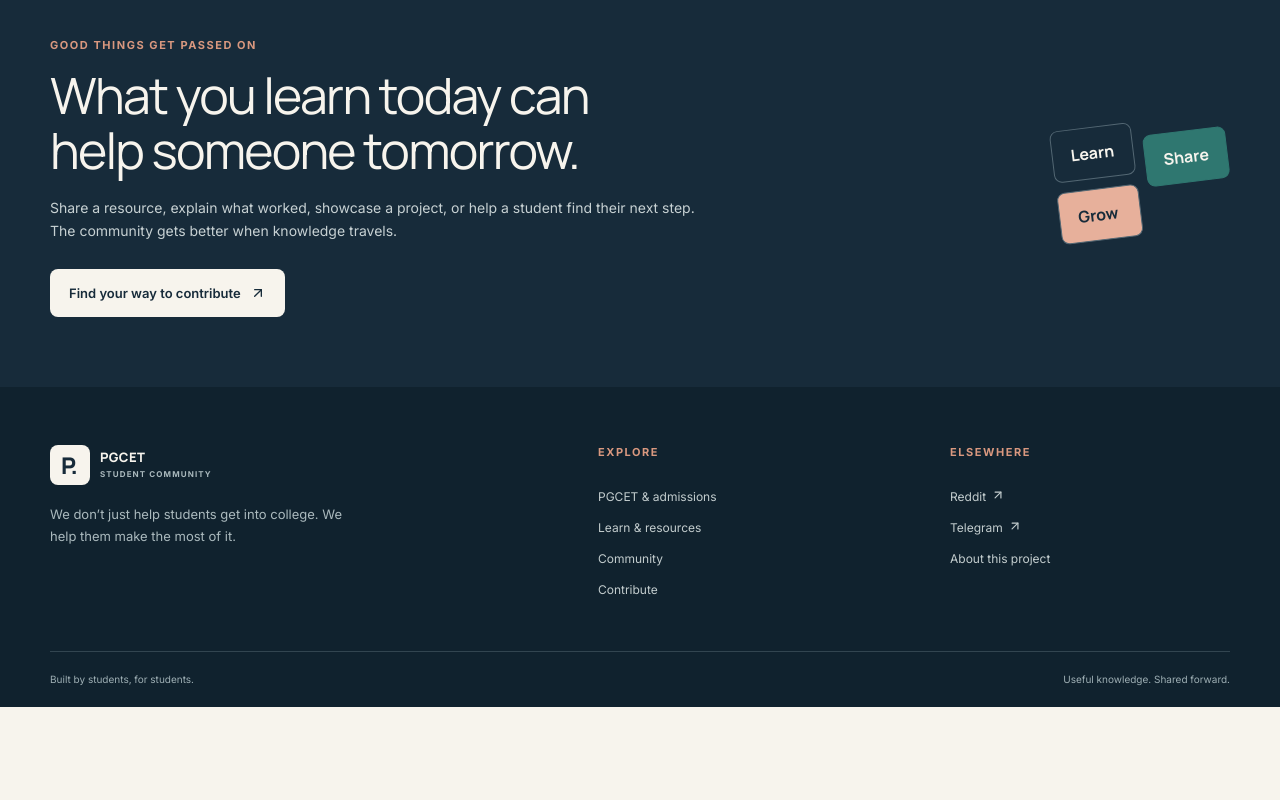
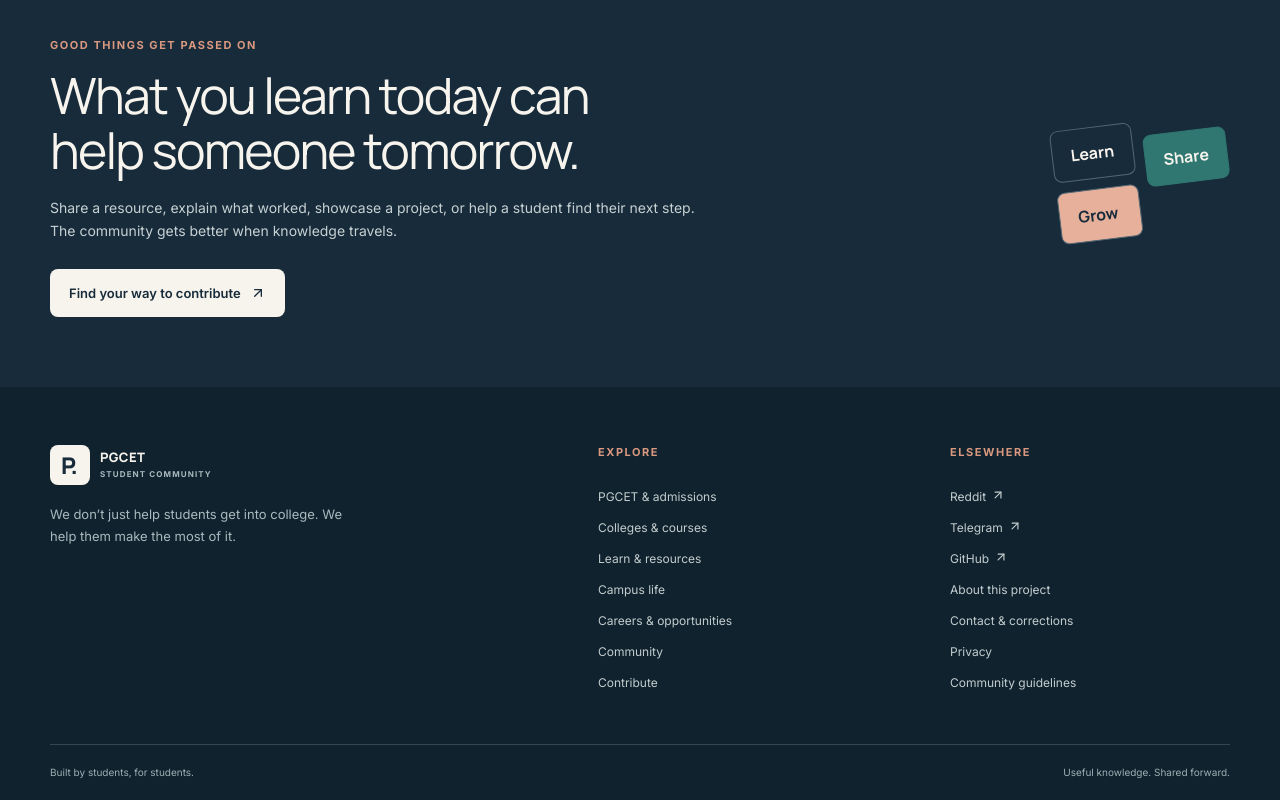
Before and after one commit to Rjiv07/pgcet-student-community, a React (Vite) app: page / in a window 1280 px wide. Shown: the part 1914-2714 px from the top of the page. Before the commit the page ends 2621 px from the top, so only its background shows below. Built offline with nearby package versions, Linux system fonts and the light colour scheme.

Commit message:
feat: expand navigation and routes for src/components/layout/SiteFooter.tsx

```diff
--- a/src/components/layout/SiteFooter.tsx
+++ b/src/components/layout/SiteFooter.tsx
@@ -3,37 +3,9 @@ import { Link } from 'react-router-dom';
 import { site } from '../../content/site';
 
 export function SiteFooter() {
-  return (
-    <footer className="site-footer">
-      <div className="container footer-main">
-        <div className="footer-intro">
-          <Link className="wordmark wordmark-footer" to="/">
-            <span className="wordmark-mark" aria-hidden="true">P.</span>
-            <span className="wordmark-copy">
-              <span className="wordmark-name">{site.shortName}</span>
-              <span className="wordmark-caption">STUDENT COMMUNITY</span>
-            </span>
-          </Link>
-          <p>We don’t just help students get into college. We help them make the most of it.</p>
-        </div>
-        <div className="footer-links">
-          <span className="eyebrow footer-eyebrow">EXPLORE</span>
-          <Link to="/pgcet">PGCET & admissions</Link>
-          <Link to="/learn">Learn & resources</Link>
-          <Link to="/community">Community</Link>
-          <Link to="/contribute">Contribute</Link>
-        </div>
-        <div className="footer-links">
-          <span className="eyebrow footer-eyebrow">ELSEWHERE</span>
-          <a href={site.community.reddit} target="_blank" rel="noreferrer">Reddit <ArrowUpRight size={14} /></a>
-          <a href={site.community.telegram} target="_blank" rel="noreferrer">Telegram <ArrowUpRight size={14} /></a>
-          <Link to="/about">About this project</Link>
-        </div>
-      </div>
-      <div className="container footer-bottom">
-        <span>Built by students, for students.</span>
-        <span>Useful knowledge. Shared forward.</span>
-      </div>
-    </footer>
-  );
+  return <footer className="site-footer"><div className="container footer-main">
+    <div className="footer-intro"><Link className="wordmark wordmark-footer" to="/"><span className="wordmark-mark" aria-hidden="true">P.</span><span className="wordmark-copy"><span className="wordmark-name">{site.shortName}</span><span className="wordmark-caption">STUDENT COMMUNITY</span></span></Link><p>We don’t just help students get into college. We help them make the most of it.</p></div>
+    <div className="footer-links"><span className="eyebrow footer-eyebrow">EXPLORE</span><Link to="/pgcet">PGCET & admissions</Link><Link to="/colleges">Colleges & courses</Link><Link to="/learn">Learn & resources</Link><Link to="/campus-life">Campus life</Link><Link to="/careers">Careers & opportunities</Link><Link to="/community">Community</Link><Link to="/contribute">Contribute</Link></div>
+    <div className="footer-links"><span className="eyebrow footer-eyebrow">ELSEWHERE</span><a href={site.community.reddit} target="_blank" rel="noreferrer">Reddit <ArrowUpRight size={14} /></a><a href={site.community.telegram} target="_blank" rel="noreferrer">Telegram <ArrowUpRight size={14} /></a><a href={site.community.github} target="_blank" rel="noreferrer">GitHub <ArrowUpRight size={14} /></a><Link to="/about">About this project</Link><Link to="/contact">Contact & corrections</Link><Link to="/privacy">Privacy</Link><Link to="/terms">Community guidelines</Link></div>
+  </div><div className="container footer-bottom"><span>Built by students, for students.</span><span>Useful knowledge. Shared forward.</span></div></footer>;
 }
```
